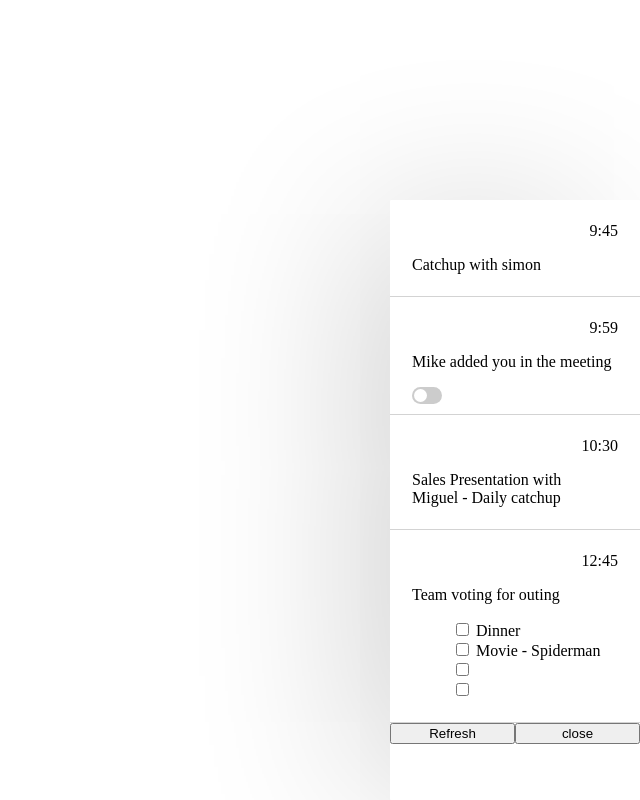
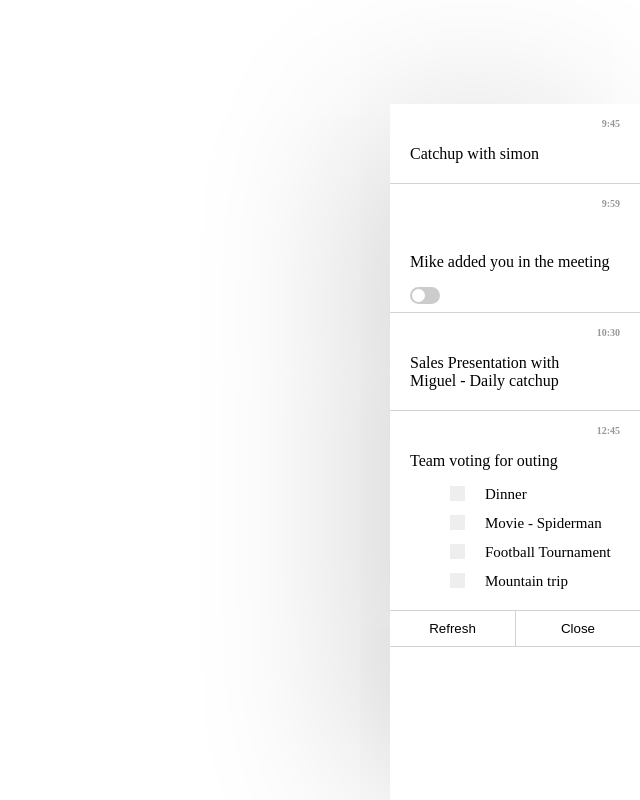
Before and after one commit to Dubmonstah/Boardash, a website: page index.html in a window 1280 px wide. Shown: the whole page, without its empty margins (640-1280 px from the left). Drawn offline with Linux system fonts and the light colour scheme.

Commit message:
CHeckboxes and a little edit on the fontsize

```diff
--- a/index.html
+++ b/index.html
@@ -22,7 +22,7 @@
                 </div>
                 <div class="message">
                     <p class="notification_time">9:59</p>
-                    <span class="message_pf"></span>
+                    <img class="message_pf" src="">
                     <p class="notification_text">Mike added you in the meeting</p>
                     <label class="switch">
                         <input type="checkbox">
@@ -37,22 +37,26 @@
                     <p class="notification_time">12:45</p>
                     <p class="notification_text">Team voting for outing</p>
                     <ul>
-                        <li><label>
-                            <input type="checkbox">
-                        </label>Dinner</li>
-                        <li><label>
-                            <input type="checkbox">
-                        </label>Movie - Spiderman</li>
-                        <li><label>
-                            <input type="checkbox">
+                        <li><label class="container_checkbox">Dinner
+                            <input type="checkbox" class="checkbox">
+                            <span class="checkmark"></span>
                         </label></li>
-                        <li><label>
-                            <input type="checkbox">
+                        <li><label class="container_checkbox">Movie - Spiderman
+                            <input type="checkbox" class="checkbox">
+                            <span class="checkmark"></span>
+                        </label></li>
+                        <li><label class="container_checkbox">Football Tournament
+                            <input type="checkbox" class="checkbox">
+                            <span class="checkmark"></span>
+                        </label></li>
+                        <li><label class="container_checkbox">Mountain trip
+                            <input type="checkbox" class="checkbox">
+                            <span class="checkmark"></span>
                         </label></li>
                     </ul>
                 </div>
-                <div class="notification_buttons"><button class="refresh">Refresh</button><button class="close">close</button></div>
-
+                <div class="notification_buttons"><button class="refresh">Refresh</button><button class="close">Close</button></div>
+                <div class="inbox"></div>
             </section>
 
 
--- a/package.json
+++ b/package.json
@@ -23,6 +23,7 @@
     "node-sass": "^4.9.3"
   },
   "dependencies": {
-    "grunt-browser-sync": "^2.2.0"
+    "grunt-browser-sync": "^2.2.0",
+    "package.json": "^2.0.1"
   }
 }
--- a/sass/index.scss
+++ b/sass/index.scss
@@ -1,10 +1,12 @@
+/*the position of the notification-bar-section*/
 aside{
   position:fixed;
   bottom:0;
   right:0;
 }
+/*the outline of the bar itself and the layer of the bar*/
 .notification_bar{
-  height: 600px;
+  height: 87vh;
   width: 250px;
   display: flex;
   background-color: white;
@@ -13,26 +15,112 @@ aside{
   -moz-box-shadow: -41px 3px 175px -19px rgba(0,0,0,0.2);
   box-shadow: -41px 3px 175px -19px rgba(0,0,0,0.2);
   flex-direction: column;
+  z-index: 2;
 
 }
+/*this is the style for every message block*/
 .message{
   border-bottom: 1px solid lightgrey;
-  padding:6px 22px;
+  padding:4px 20px;
 }
+
+/*this is the styling for the profile picture in a message*/
+.message_pf{
+  border-radius: 100%;
+}
+
+/*this is the little timestamp you see in the upperright corner in a message*/
 .notification_time{
   text-align: right;
+  font-size: 10px;
+  color: #979797;
+  font-weight: bold;
 }
-//.notification_text{
-//}
+
+/* Customize the label (the container) */
+.container_checkbox{
+  display: block;
+  position: relative;
+  padding-left:35px;
+  margin-bottom:12px;
+  cursor: pointer;
+  font-size: 15px;
+  -webkit-user-select:none;
+  -moz-user-select: none;
+  user-select: none;
+}
+
+/* Hide the browser's default checkbox */
+.container_checkbox input {
+  position: absolute;
+  opacity: 0;
+  cursor: pointer;
+}
+
+/* Create a custom checkbox */
+.checkmark {
+  position:absolute;
+  top:0;
+  left: 0;
+  height: 15px;
+  width: 15px;
+  background-color: #eee;
+}
+
+/* On mouse-over, add a grey background color */
+.container_checkbox:hover input ~ .checkmark{
+  background-color: #ccc;
+}
+
+/* When the checkbox is checked, add a blue background */
+.container_checkbox input:checked ~ .checkmark{
+  background-color: #2196F3;
+}
+
+/* Create the checkmark/indicator (hidden when not checked) */
+.checkmark:after{
+  content: "";
+  position: absolute;
+  display: none;
+}
+
+/* Show the checkmark when checked */
+.container_checkbox input:checked ~ .checkmark:after{
+  display: block;
+}
+
+/* Style the checkmark/indicator */
+.container_checkbox .checkmark:after{
+  left: 3px;
+  top: 2px;
+  width: 5px;
+  height: 10px;
+  border: solid white;
+  border-width: 0 3px 3px 0;
+  -webkit-transform: rotate(45deg);
+  -ms-transform: rotate(45deg);
+  transform: rotate(45deg);
+}
 .notification_buttons{
   display: flex;
   flex-direction: row;
+  border-bottom: 1px solid lightgray;
 }
 .refresh{
+  background-color: white;
   width: 50%;
+  border: none;
+  padding-top:10px;
+  padding-bottom:10px;
+
 }
 .close{
+  background-color: white;
   width: 50%;
+  border-left: 1px solid lightgray;
+  border-top: none;
+  border-bottom: none;
+  border-right: none;
 }
 ul{
   list-style-type: none;
@@ -56,6 +144,7 @@ ul{
   background-color: #ccc;
   -webkit-transition: .4s;
   transition: .4s;
+  float:left;
 }
 
 .slider:before {
@@ -68,6 +157,10 @@ ul{
   background-color: white;
   -webkit-transition: .4s;
   transition: .4s;
+}
+.slider_text{
+  padding-left: 40px;
+  display: inline;
 }
 
 input:checked + .slider {
@@ -92,3 +185,6 @@ input:checked + .slider:before {
 .slider.round:before {
   border-radius: 50%;
 }
+.slider_text{
+  color: #2196F3;
+}
```
Also changed, not shown: css/Index.css, 3 other files.
